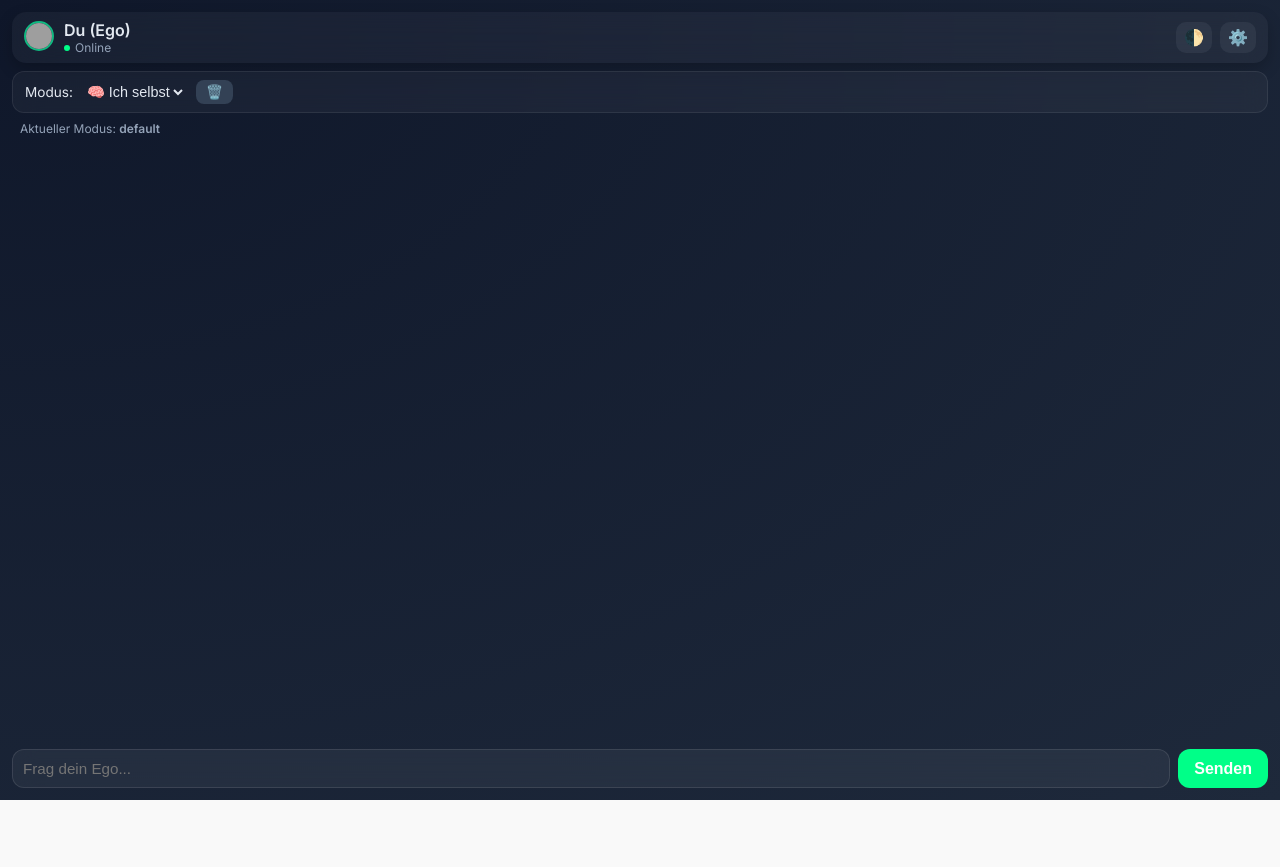
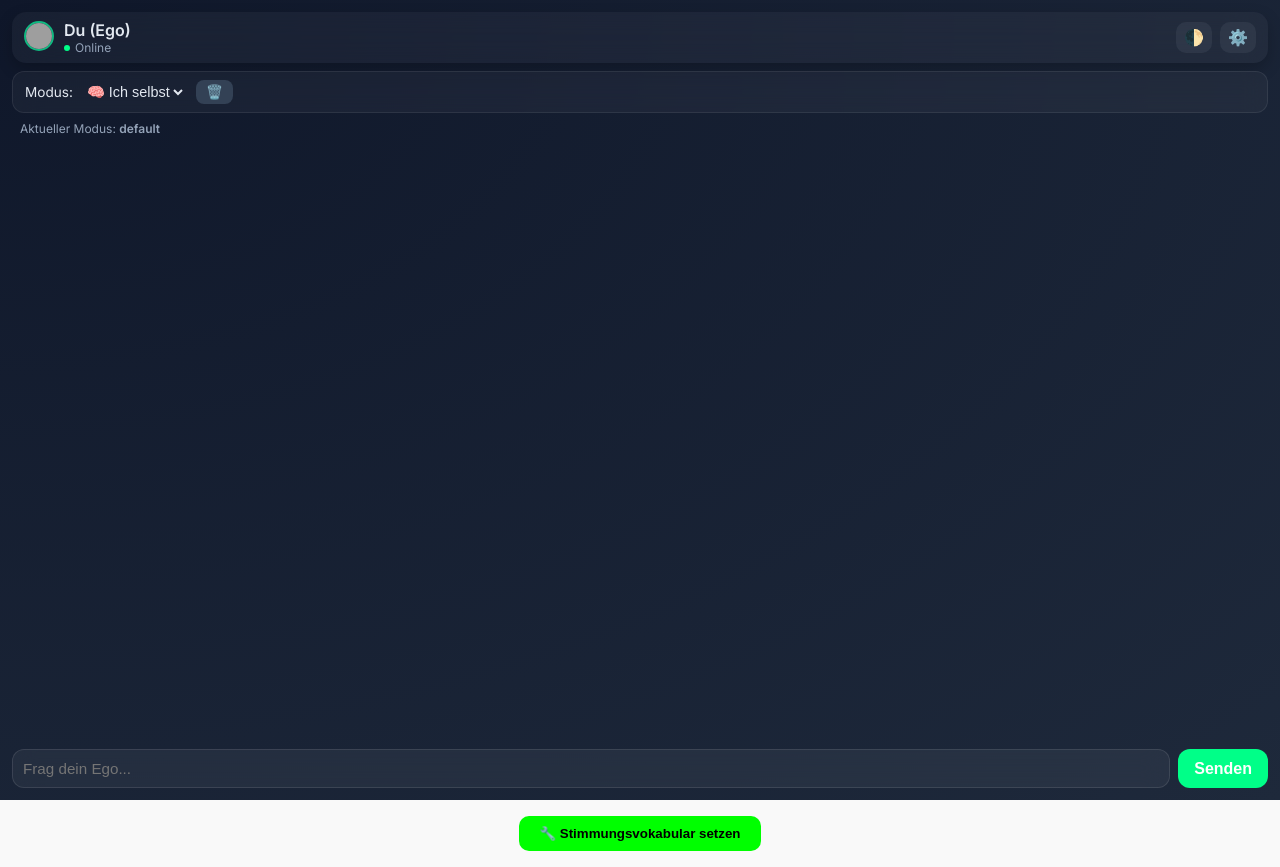
Before and after one commit to funmuster100/Egoverse_platform, a Next.js app: page /chat in a window 1280 px wide. Before the commit the page ends 800 px from the top, so only its background shows below. Built offline with nearby package versions, Linux system fonts and the light colour scheme; grey boxes are pictures that could not be loaded.

Commit message:
Update chat.jsx

```diff
--- a/pages/chat.jsx
+++ b/pages/chat.jsx
@@ -376,6 +376,37 @@
           </div>
         </div>
       )}
+            {/* Debug: Stimmungsvokabular manuell setzen */}
+      {!mood && (
+        <div style={{ margin: "1rem", textAlign: "center" }}>
+          <button
+            style={{
+              padding: "10px 20px",
+              background: "#0f0",
+              color: "#000",
+              fontWeight: "bold",
+              borderRadius: "10px",
+              border: "none",
+              cursor: "pointer",
+            }}
+            onClick={() => {
+              const profile = JSON.parse(localStorage.getItem("ego_profile") || "{}");
+              profile.styleProfile = profile.styleProfile || {};
+              profile.styleProfile.contextualVocabulary = {
+                wütend: ["regt mich richtig auf", "was soll der scheiß"],
+                euphorisch: ["mega", "geil", "yesss"],
+                traurig: ["macht mich traurig", "fühlt sich schwer an"],
+                ironisch: ["na super", "ironisch gemeint"],
+                nachdenklich: ["hm", "ich frag mich", "weiß nicht genau"]
+              };
+              localStorage.setItem("ego_profile", JSON.stringify(profile));
+              alert("Debug-Vokabular gesetzt ✅");
+            }}
+          >
+            🔧 Stimmungsvokabular setzen
+          </button>
+        </div>
+      )}
     </>
   );
 }
```
